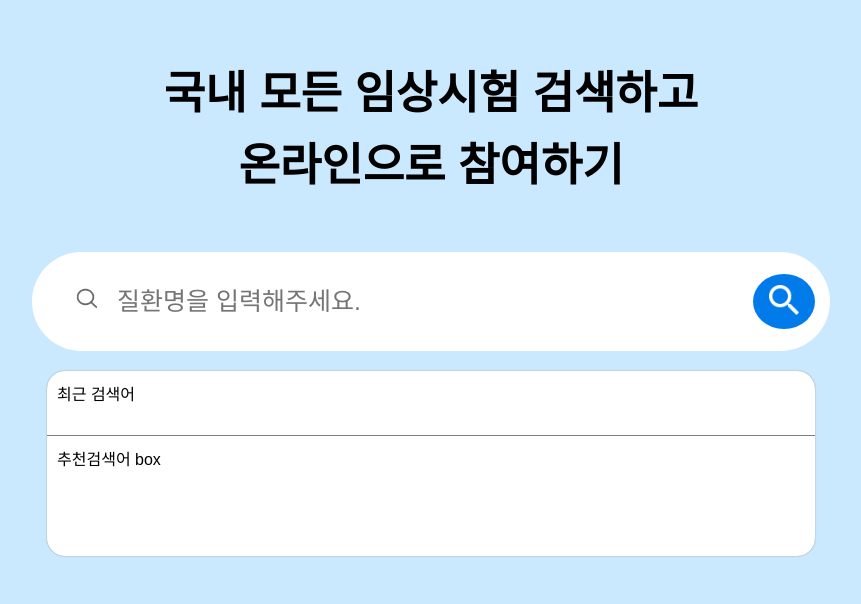
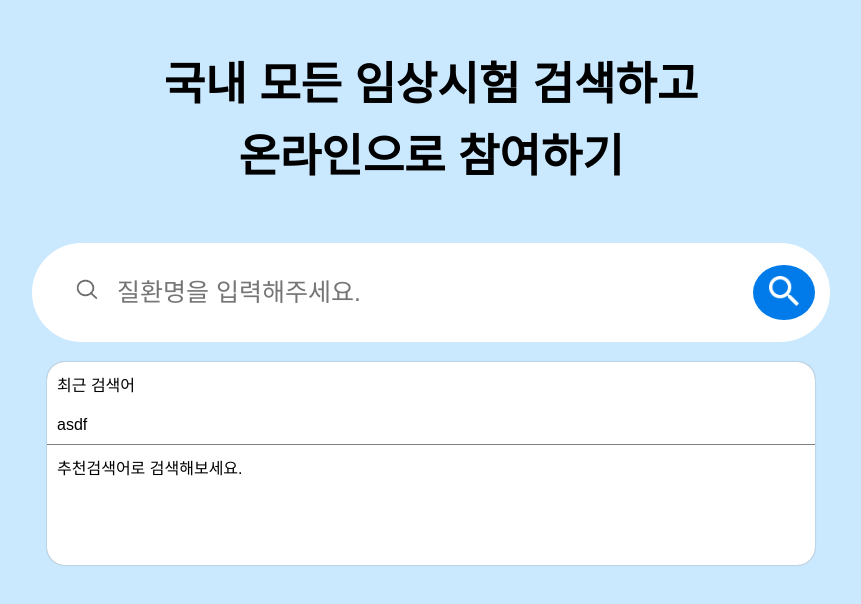
Before and after one commit to bicco2/intern-assignment-1, a React (Vite) app: page / in a window 1280 px wide. Shown: the part 112-716 px from the top of the page, without its empty margins (209-1070 px from the left). Built offline with nearby package versions, Linux system fonts and the light colour scheme; a web font is replaced by a local one.

Commit message:
feat : 검색어 저장

```diff
--- a/src/pages/components/searchHistoryWindow/index.tsx
+++ b/src/pages/components/searchHistoryWindow/index.tsx
@@ -26,13 +26,22 @@ export const SearchHistoryWindow = ({ word }: { word: string }) => {
 
   return (
     <SearchContainer>
-      <span>최근 검색어</span>
-      <ListContainer>
-        {data?.map((item) => (
-          <div key={item.id}>{item.name}</div>
-        ))}
-      </ListContainer>
-      <RecommendContainer>추천검색어 box</RecommendContainer>
+      {word ? (
+        <>
+          <span>추천검색어</span>
+          <ListContainer>
+            {data?.map((item) => (
+              <div key={item.id}>{item.name}</div>
+            ))}
+          </ListContainer>
+        </>
+      ) : (
+        <>
+          <span>최근 검색어</span>
+          <ListContainer>asdf</ListContainer>
+          <RecommendContainer>추천검색어로 검색해보세요.</RecommendContainer>
+        </>
+      )}
     </SearchContainer>
   );
 };
@@ -66,3 +75,11 @@ const RecommendContainer = styled.div`
   height: 100px;
   padding: 10px;
 `;
+
+const NotSearchWordContainer = styled.div`
+  display: flex;
+  justify-content: center;
+  align-items: center;
+  font-size: 30px;
+  height: 300px;
+`;
--- a/src/pages/home/index.tsx
+++ b/src/pages/home/index.tsx
@@ -6,6 +6,7 @@ import searchImg2 from '../../assets/searchimg2.png';
 export default function Home() {
   let timer: any;
   const [inputValue, setInputValue] = useState('');
+  const [searchList, setSearchList] = useState<string[]>([]);
 
   const handleChange = (e: ChangeEvent<HTMLInputElement>) => {
     const newValue = e.target.value;
@@ -30,11 +31,13 @@ export default function Home() {
           placeholder="질환명을 입력해주세요."
           onInput={handleChange}
         />
-        <button>
+        <button onClick={() => setSearchList([...searchList, inputValue])}>
           <img src={searchImg2} alt="searchbar" />
         </button>
       </SearchFrame>
-      {}
+      {/* {searchList.map((item) => (
+        <div key={item}>{item}</div>
+      ))} */}
       <SearchHistoryWindow word={inputValue ? inputValue : ''} />
     </Wrapper>
   );
```
